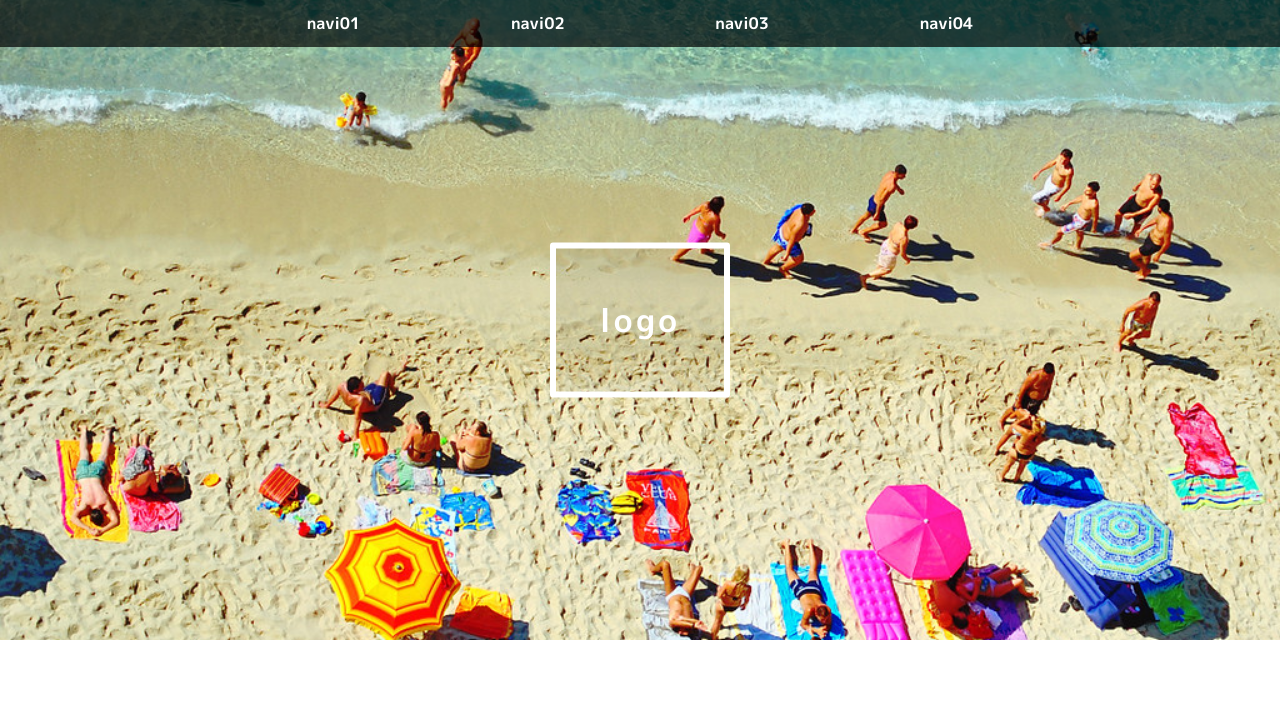
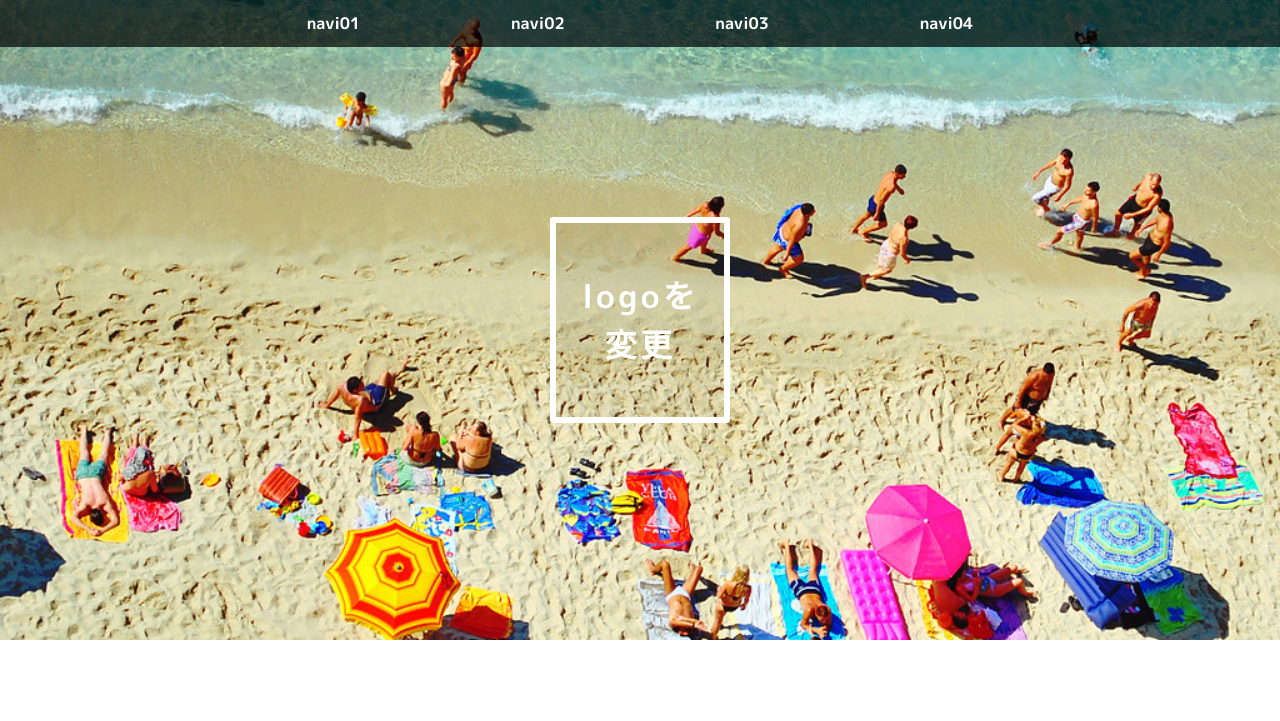
Before and after one commit to Eisei-tsk/lesson01_test, a plain HTML site: page index.html in a window 1280 px wide. Shown: the top 721 px of the page. Drawn offline with nearby package versions, Linux system fonts and the light colour scheme.

Commit message:
ロゴを変更

```diff
--- a/index.html
+++ b/index.html
@@ -13,7 +13,7 @@
 <body>
     <div id="container">
     <header>
-        <h1>logo</h1>
+        <h1>logoを変更</h1>
         <div class="sp_header">
         <button type="button" class="menu-trigger">
           <span></span>
```
